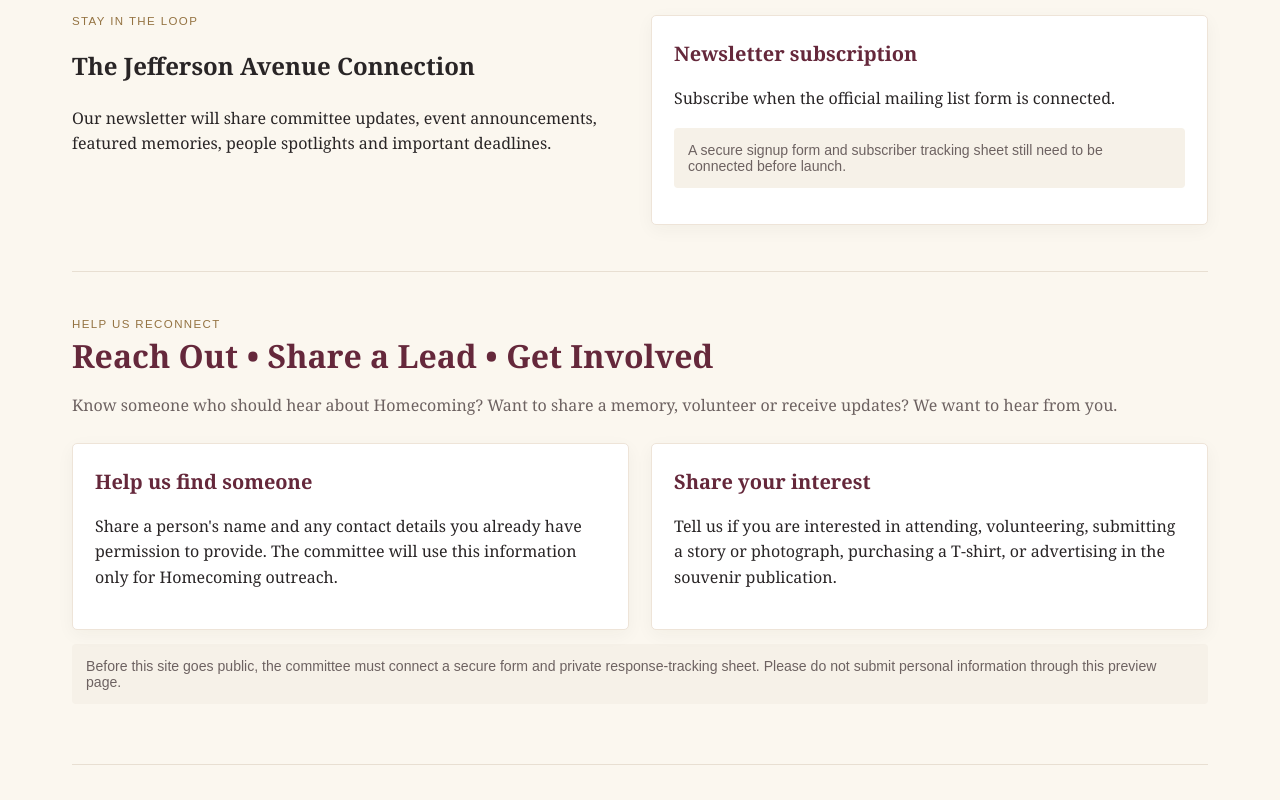
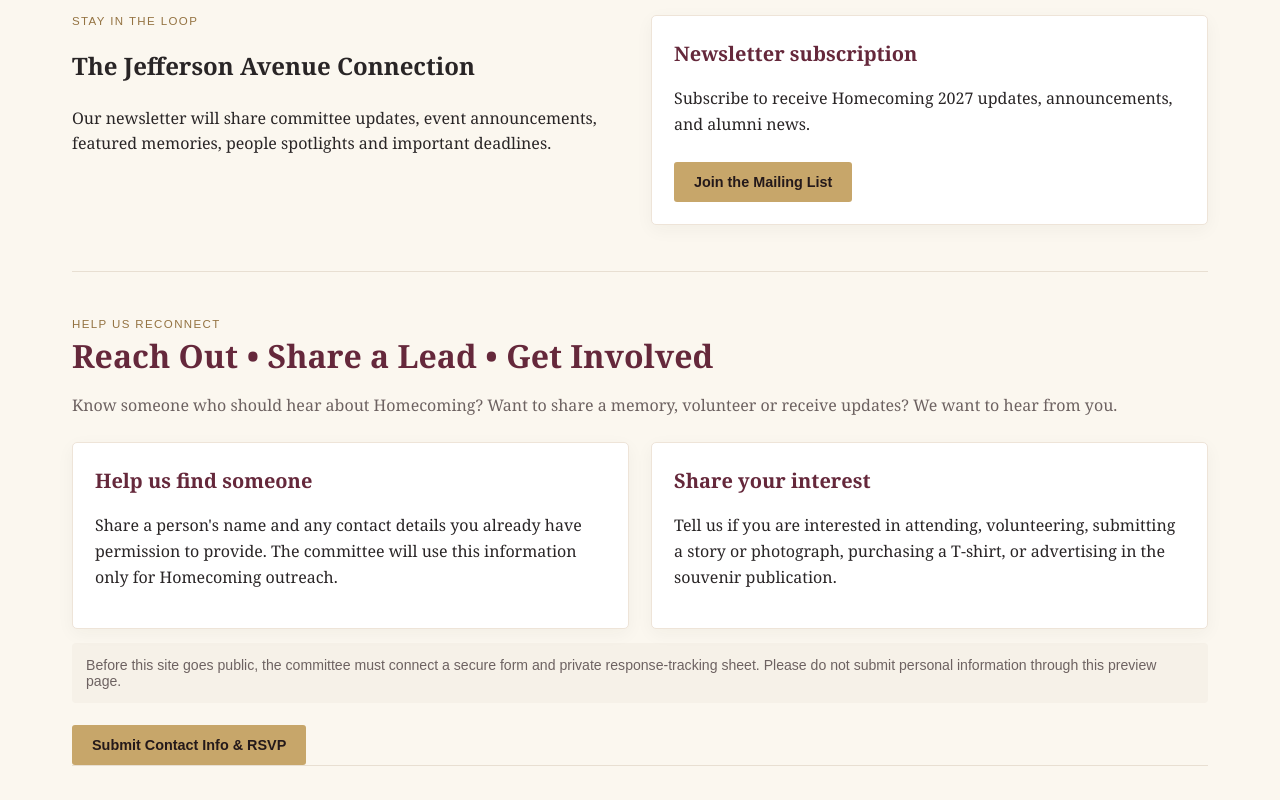
Before and after one commit to photoifyme2-crypto/309Legacy, a plain HTML site: page index.html in a window 1280 px wide. Shown: the part 3520-4320 px from the top of the page. Drawn offline with Linux system fonts and the light colour scheme.

Commit message:
Revise newsletter section and add RSVP button
Updated newsletter subscription details and added a button for submitting contact info and RSVP.

```diff
--- a/index.html
+++ b/index.html
@@ -103,8 +103,7 @@ footer{background:var(--wine2);color:#f6eee2;padding:35px 22px;text-align:center
   <section id="newsletter">
     <div class="two">
       <div><div class="tag">Stay in the loop</div><h2>The Jefferson Avenue Connection</h2><p>Our newsletter will share committee updates, event announcements, featured memories, people spotlights and important deadlines.</p></div>
-      <div class="card"><h3>Newsletter subscription</h3><p>Subscribe when the official mailing list form is connected.</p><p class="form-note">A secure signup form and subscriber tracking sheet still need to be connected before launch.</p></div>
-    </div>
+      <div class="card"><h3>Newsletter subscription</h3><p>Subscribe to receive Homecoming 2027 updates, announcements, and alumni news.</p><a class="btn" href="PASTE_YOUR_FORM_LINK_HERE" target="_blank" rel="noopener noreferrer">Join the Mailing List</a></div>
   </section>
 
   <section id="connect">
@@ -114,7 +113,7 @@ footer{background:var(--wine2);color:#f6eee2;padding:35px 22px;text-align:center
       <article class="card"><h3>Share your interest</h3><p>Tell us if you are interested in attending, volunteering, submitting a story or photograph, purchasing a T-shirt, or advertising in the souvenir publication.</p></article>
     </div>
     <p class="form-note">Before this site goes public, the committee must connect a secure form and private response-tracking sheet. Please do not submit personal information through this preview page.</p>
-  </section>
+  <a class="btn" href="PASTE_YOUR_FORM_LINK_HERE" target="_blank" rel="noopener noreferrer">Submit Contact Info &amp; RSVP</a>
 
   <section id="shop">
     <div class="section-head"><div class="tag">Wear the memories</div><h2>Homecoming T-Shirts &amp; Keepsakes</h2><p>Commemorative T-shirts and other keepsakes are planned. Designs, colors, sizes, prices, ordering deadlines and payment instructions will be posted once finalized.</p></div>
```
